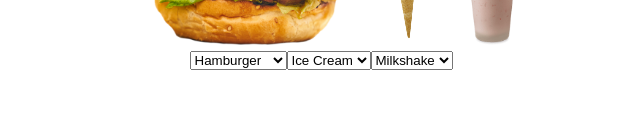
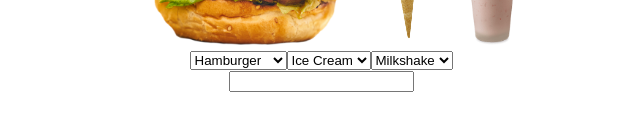
Before and after one commit to oliviaamiller/fast-food-react, a React (Create React App) app: page / in a window 1280 px wide. Shown: the part 167-300 px from the top of the page, without its empty margins (319-959 px from the left). Built offline with nearby package versions, Linux system fonts and the light colour scheme.

Commit message:
ordernameinput ({ setordername }) working

```diff
--- a/src/App.js
+++ b/src/App.js
@@ -21,7 +21,7 @@ function App() {
       <div>
         <p>Order for {orderName}</p>
       </div>
-      <OrderNameInput setOrderName={setOrderName} />
+
       <div className='food-images' >
         <OrderImages foodId={foodId} sideId={sideId} drinkId={drinkId} />
       </div>
@@ -33,6 +33,8 @@ function App() {
       <SideDropdown setSideId={setSideId} />
       <DrinkDropdown setDrinkId={setDrinkId} />
 
+      <OrderNameInput setOrderName={setOrderName} />
+
     </div>
   );
 }
--- a/src/Order/OrderNameInput.js
+++ b/src/Order/OrderNameInput.js
@@ -1,5 +1,7 @@
 import React from 'react';
 
-export default function OrderNameInput() {
-  return <div></div>;
+export default function OrderNameInput({ setOrderName }) {
+  return <div>
+    <input onChange={(e) => {setOrderName(e.target.value);}}/>
+  </div>;
 }
```
